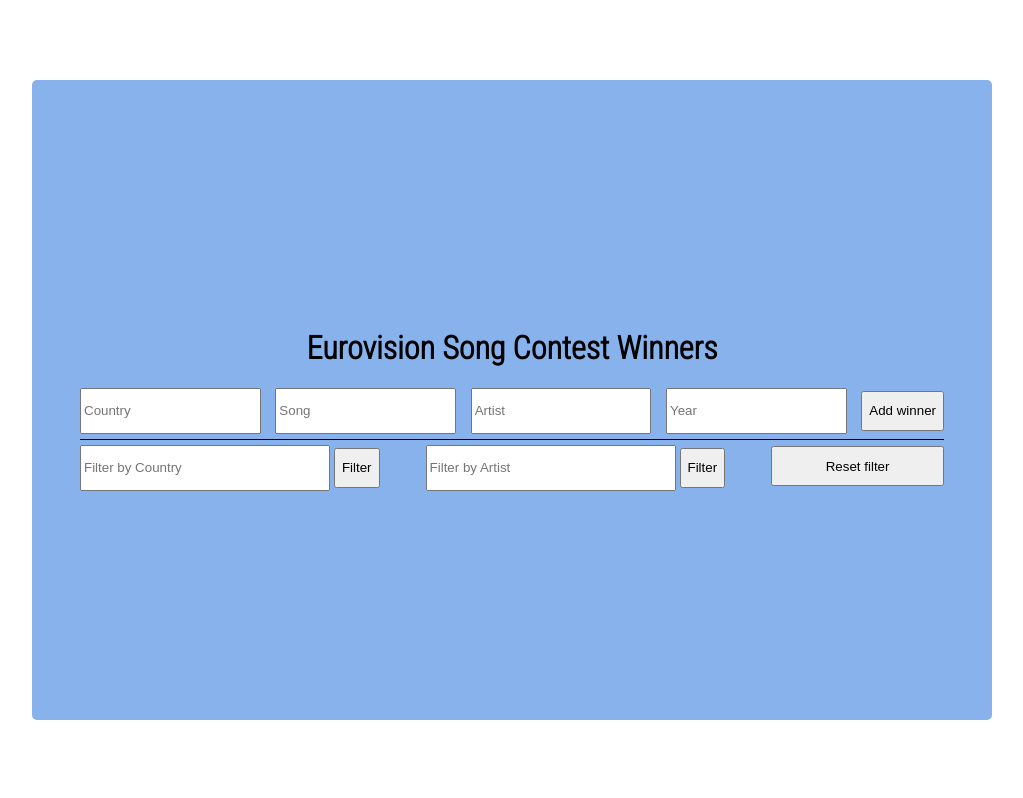
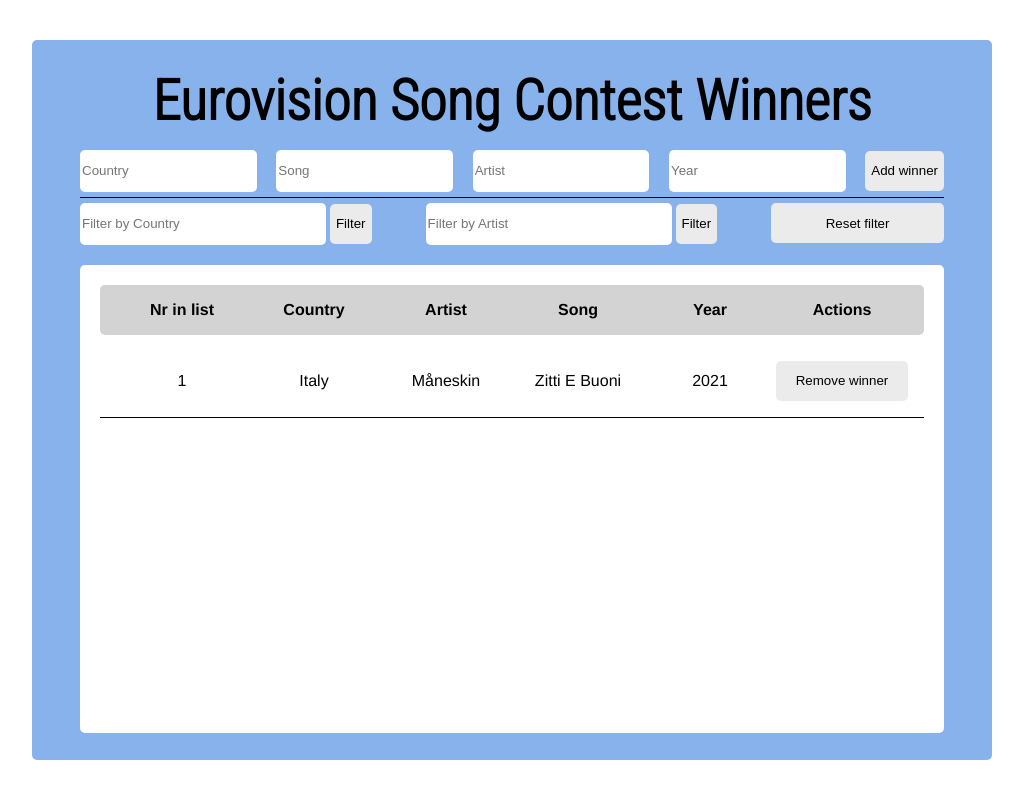
Before and after one commit to mybergquistrajic/me132a-U2, a plain HTML site: page index.html in a window 1280 px wide. Shown: the whole page, without its empty margins (128-1151 px from the left). Drawn offline with Linux system fonts and the light colour scheme.

Commit message:
HTML and CSS for result/database added

```diff
--- a/index.html
+++ b/index.html
@@ -31,7 +31,25 @@
             </div>
             <button id="reset" type="button">Reset filter</button>
         </div>
-        <div class="result"></div>
+        <div class="result">
+            <div class="description">
+                <div class="number">Nr in list</div>
+                <div class="country">Country</div>
+                <div class="artist">Artist</div>
+                <div class="song">Song</div>
+                <div class="year">Year</div>
+                <div class="year">Actions</div>
+            </div>
+            <div class="winneritem">
+                <div class="number">1</div>
+                <div class="country">Italy</div>
+                <div class="artist">Måneskin</div>
+                <div class="song">Zitti E Buoni</div>
+                <div class="year">2021</div>
+                <button id="delete" type="button">Remove winner</button>
+            </div>
+
+        </div>
     </div>
     <script src="index.js"></script>
 </body>
--- a/style.css
+++ b/style.css
@@ -10,19 +10,23 @@ body {
     background-size: cover;
 }
 
+h1 {
+    font-family: 'Roboto Condensed', sans-serif;
+    font-size: 7vh;
+    margin-bottom: 2vh;
+    margin-top: 0;
+}
+
+/* –––––––––––––––– Form –––––––––––––––– */
 .all {
     width: 75vw;
-    height: 80vh;
+    height: 90vh;
     border-radius: 5px;
     display: flex;
     flex-direction: column;
     justify-content: center;
     align-items: center;
     background-color: rgb(135, 178, 235);
-}
-
-h1 {
-    font-family: 'Roboto Condensed', sans-serif;
 }
 
 .add {
@@ -32,6 +36,16 @@ h1 {
     justify-content: space-between;
     align-items: center;
 }
+
+.add input{
+    width: 20%;
+    height: 5vh;
+    margin-bottom: 5px;
+    border: 0px solid rgba(255, 0, 0, 0);
+    border-radius: 5px;
+}
+
+/* –––––––––––––––– Filter –––––––––––––––– */
 
 .filter {
     width: 90%;
@@ -50,19 +64,70 @@ h1 {
     margin-top: 5px;
 }
 
-.add input{
-    width: 20%;
-    height: 5vh;
-    margin-bottom: 5px;
-}
-
 .filter input{
     width: 70%;
     height: 5vh;
     margin-top: 5px;
+    border: 0px solid rgba(255, 0, 0, 0);
+    border-radius: 5px;
 }
 
+/* –––––––––––––––– Buttons –––––––––––––––– */
 .add button, .filter button {
     height: 5vh;
     margin-bottom: 5px;
+    border: 0px solid rgba(255, 0, 0, 0);
+    background-color: rgb(235, 235, 235);
+    border-radius: 5px;
 }
+
+.winneritem button {
+    height: 5vh;
+    border: 0px solid rgba(255, 0, 0, 0);
+    border-radius: 5px;
+    background-color: rgb(235, 235, 235);
+}
+
+button:hover {
+    background-color: lightgray;
+}
+
+
+/* –––––––––––––––– Result / Database –––––––––––––––– */
+
+.result {
+    width: 90%;
+    height: 65%;
+    margin-top: 2vh;
+    padding: 20px;
+    overflow: scroll;
+    box-sizing: border-box;
+    background-color: white;
+    border-radius: 5px;
+    font-family: helvetica;
+    /* grid-template-rows: i?; */
+}
+
+.description {
+    display: grid;
+    grid-template-columns: repeat(6, 1fr);
+    background-color: lightgray;
+    padding: 2vh;
+    margin-bottom: 10px;
+    border-radius: 5px;
+    font-weight: bold;
+    text-align: center;
+}
+
+.winneritem {
+    display: grid;
+    grid-template-columns: repeat(6, 1fr);
+    padding: 2vh;
+    border-bottom: 1px solid black;
+}
+
+.winneritem div {
+    display: flex;
+    justify-content: center;
+    align-items: center;
+}
```
